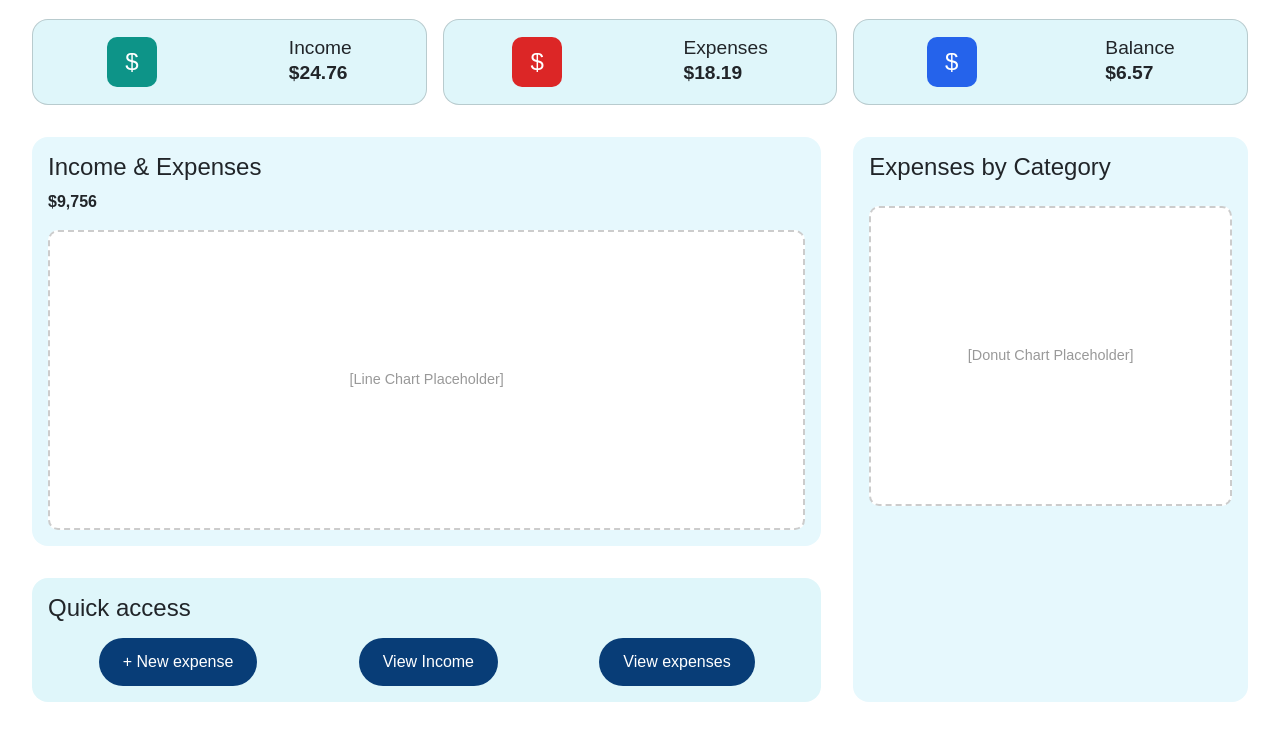
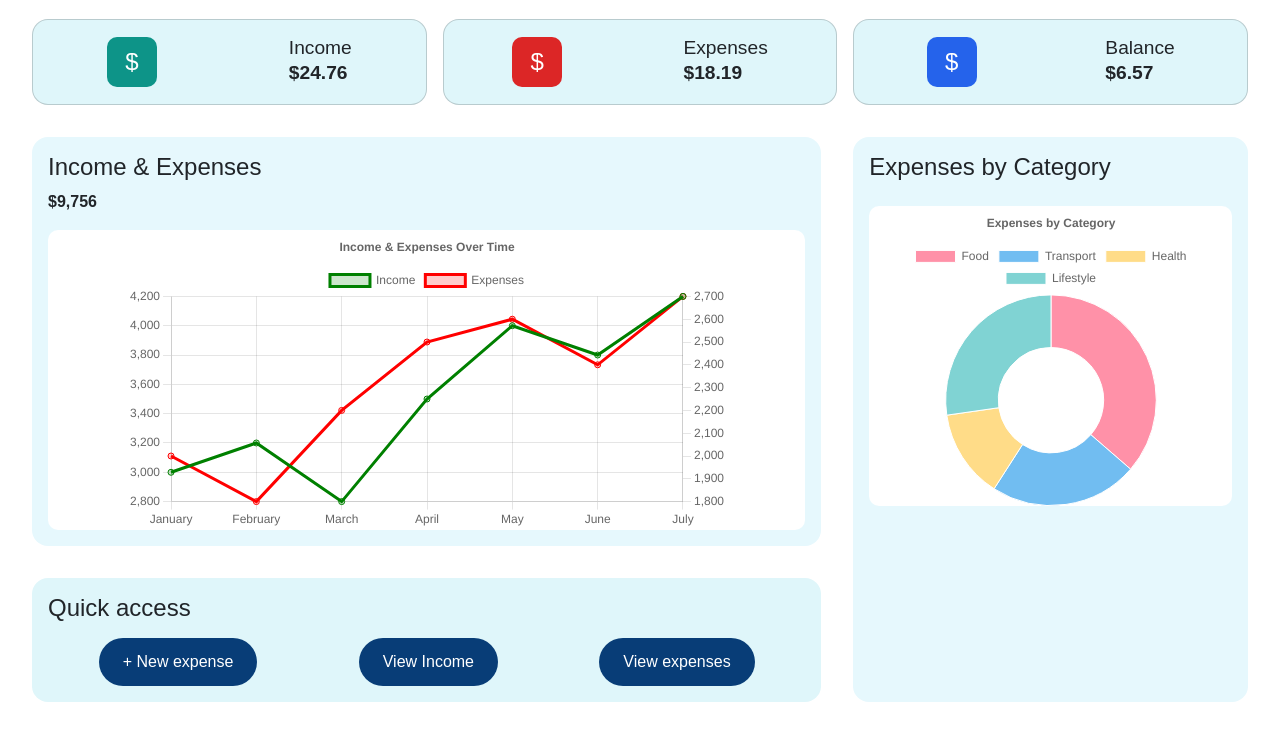
Before and after one commit to tu-practice-2025/Prihodi-Razhodi, a website: page FE/home.html in a window 1280 px wide. Shown: the part 75-809 px from the top of the page. Drawn offline with nearby package versions, Linux system fonts and the light colour scheme.

Commit message:
UI changes

```diff
--- a/FE/css/home.css
+++ b/FE/css/home.css
@@ -8,6 +8,14 @@
     margin-left: 10px;
     color: #f0f0f0;
 }
+
+.navbar {
+    position: sticky;
+    top: 0;
+    overflow: hidden;
+    background-color: #153b79 !important;
+    z-index: 3;
+}
 .nav-item {
     font: size 20px;
 }
@@ -15,9 +23,6 @@
     color: #f0f0f0 !important;
 }
 
-.navbar {
-    background-color: #153b79 !important;
-}
 .dashboard {
     display: flex;
     flex-direction: column;
@@ -108,11 +113,19 @@
     flex-direction: column;
     justify-content: stretch;
 }
-
+.pie-placeholder {
+    height: 900px; /* каквато искаш височина за pie chart блока */
+    display: flex;
+    align-items: center;
+    justify-content: center;
+}
+#pieChart {
+    height: max-content;
+}
 .chart-placeholder {
     height: 300px;
     background: #ffffff;
-    border: 2px dashed #ccc;
+    border: none;
     border-radius: 10px;
     display: flex;
     align-items: center;
--- a/FE/home.html
+++ b/FE/home.html
@@ -12,6 +12,9 @@
         />
         <link rel="stylesheet" href="css/home.css" />
         <script src="js/home.js"></script>
+        <script src="https://code.jquery.com/jquery-3.6.0.min.js"></script>
+        <script src="https://cdn.jsdelivr.net/npm/chart.js"></script>
+        <script src="js/charts.js"></script>
     </head>
 
     <body>
@@ -125,7 +128,7 @@
                         <h4>Income & Expenses</h4>
                         <p class="amount-label">$9,756</p>
                         <div class="chart-placeholder">
-                            [Line Chart Placeholder]
+                            <canvas id="lineChart"></canvas>
                         </div>
                     </div>
 
@@ -142,8 +145,8 @@
                 <div class="right-side">
                     <div class="chart-container full-height">
                         <h4>Expenses by Category</h4>
-                        <div class="chart-placeholder">
-                            [Donut Chart Placeholder]
+                        <div class="chart-placeholder pie-placeholder">
+                            <canvas id="pieChart"></canvas>
                         </div>
                     </div>
                 </div>
--- /dev/null
+++ b/FE/js/charts.js
@@ -0,0 +1,113 @@
+window.onload = function () {
+    // 📊 ЛИНЕЙНА ГРАФИКА (Income & Expenses)
+    const lineLabels = [
+        "January",
+        "February",
+        "March",
+        "April",
+        "May",
+        "June",
+        "July",
+    ];
+
+    const lineData = {
+        labels: lineLabels,
+        datasets: [
+            {
+                label: "Income",
+                data: [3000, 3200, 2800, 3500, 4000, 3800, 4200],
+                borderColor: "green",
+                backgroundColor: "rgba(0, 128, 0, 0.2)",
+                yAxisID: "y",
+            },
+            {
+                label: "Expenses",
+                data: [2000, 1800, 2200, 2500, 2600, 2400, 2700],
+                borderColor: "red",
+                backgroundColor: "rgba(255, 0, 0, 0.2)",
+                yAxisID: "y1",
+            },
+        ],
+    };
+
+    const lineConfig = {
+        type: "line",
+        data: lineData,
+        options: {
+            responsive: true,
+            interaction: {
+                mode: "index",
+                intersect: false,
+            },
+            stacked: false,
+            plugins: {
+                title: {
+                    display: true,
+                    text: "Income & Expenses Over Time",
+                },
+            },
+            scales: {
+                y: {
+                    type: "linear",
+                    display: true,
+                    position: "left",
+                },
+                y1: {
+                    type: "linear",
+                    display: true,
+                    position: "right",
+                    grid: {
+                        drawOnChartArea: false,
+                    },
+                },
+            },
+        },
+    };
+
+    const lineCtx = document.getElementById("lineChart")?.getContext("2d");
+    if (lineCtx) {
+        new Chart(lineCtx, lineConfig);
+    } else {
+        console.error("No canvas with id='lineChart'");
+    }
+
+    // 🍩 ДОУГНАТ ГРАФИКА (Expenses by Category)
+    const doughnutLabels = ["Food", "Transport", "Health", "Lifestyle"];
+    const doughnutData = {
+        labels: doughnutLabels,
+        datasets: [
+            {
+                label: "Expenses",
+                data: [400, 250, 150, 300],
+                backgroundColor: [
+                    "rgba(255, 99, 132, 0.7)",
+                    "rgba(54, 162, 235, 0.7)",
+                    "rgba(255, 206, 86, 0.7)",
+                    "rgba(75, 192, 192, 0.7)",
+                ],
+                borderWidth: 1,
+            },
+        ],
+    };
+
+    const doughnutConfig = {
+        type: "doughnut",
+        data: doughnutData,
+        options: {
+            responsive: true,
+            plugins: {
+                title: {
+                    display: true,
+                    text: "Expenses by Category",
+                },
+            },
+        },
+    };
+
+    const doughnutCtx = document.getElementById("pieChart")?.getContext("2d");
+    if (doughnutCtx) {
+        new Chart(doughnutCtx, doughnutConfig);
+    } else {
+        console.error("No canvas with id='doughnutChart'");
+    }
+};
--- /dev/null
+++ b/package.json
@@ -0,0 +1,5 @@
+{
+  "dependencies": {
+    "chart.js": "^4.4.9"
+  }
+}
```
Also changed, not shown: 2 other files.
